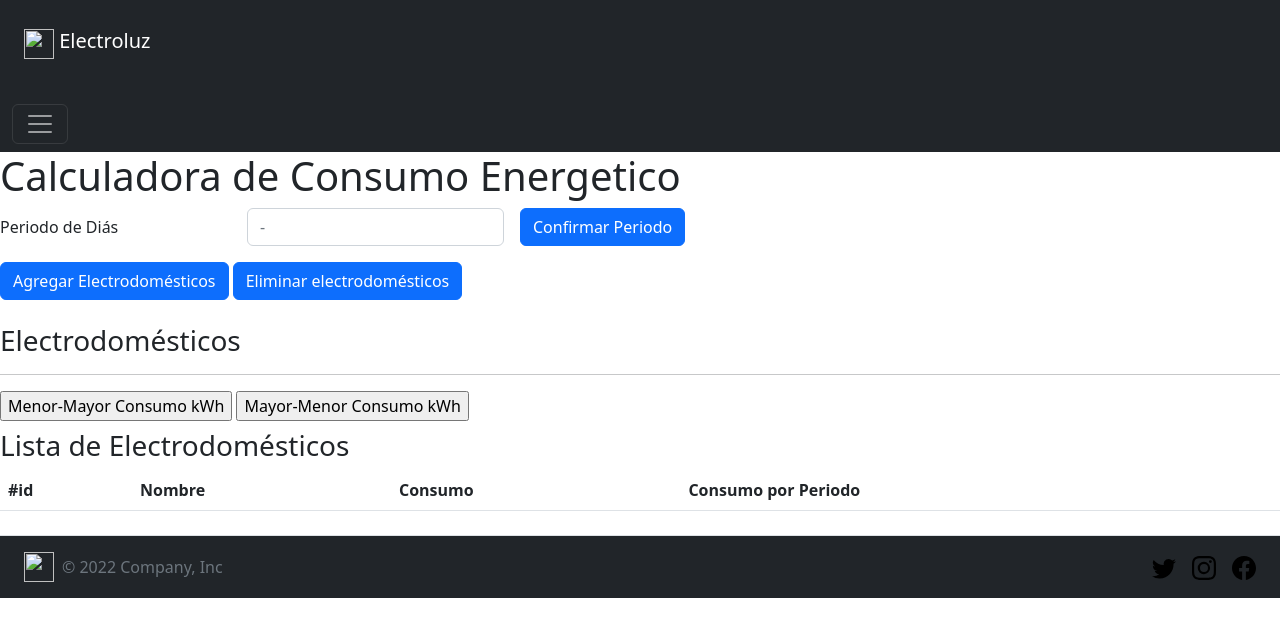
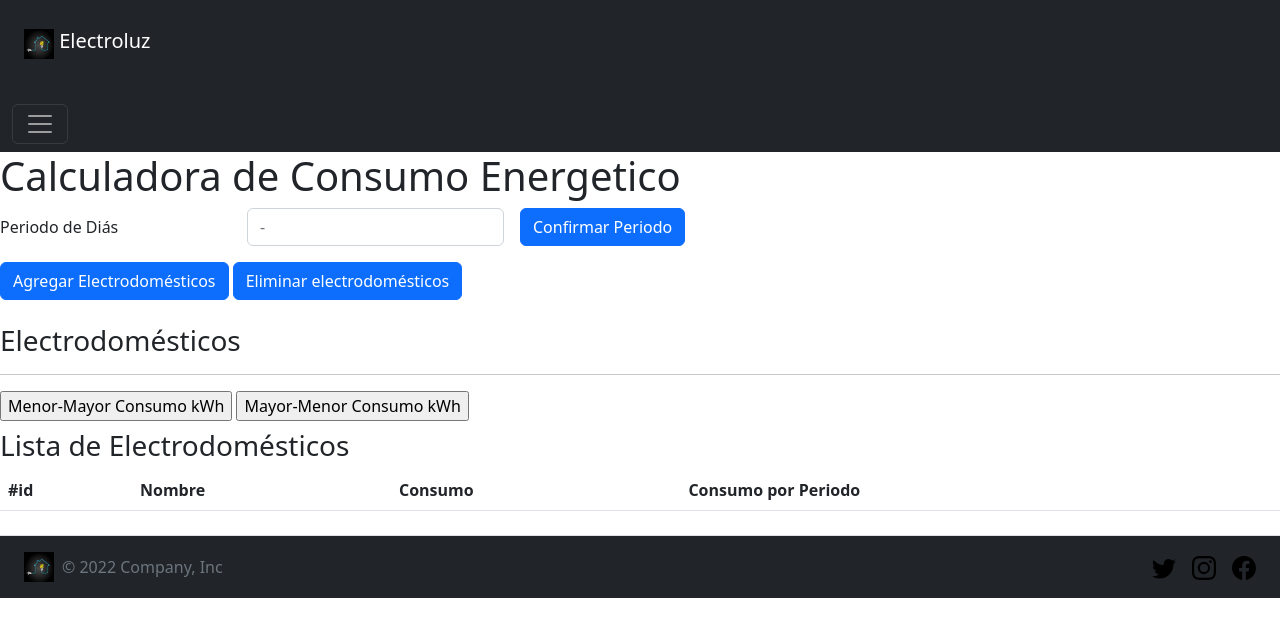
Before and after one commit to opazodeborah/javascript-coderhouse, a plain HTML site: page index.html in a window 1280 px wide. Drawn offline with nearby package versions, Linux system fonts and the light colour scheme.

Commit message:
Update index.html

```diff
--- a/index.html
+++ b/index.html
@@ -26,7 +26,7 @@
 <!-- Image and text -->
 <nav class="navbar navbar-light bg-dark p-4">
   <a class="navbar-brand text-white h4" href="#">
-    <img src="/imagenes/logo_js.jpg" width="30" height="30" class="d-inline-block align-top" alt="">
+    <img src="logo_js.jpg" width="30" height="30" class="d-inline-block align-top" alt="">
     Electroluz
   </a>
 </nav>
@@ -144,7 +144,7 @@
         <footer class="d-flex flex-wrap justify-content-between align-items-center py-3 my-4 border-top bg-dark p-4">
           <div class="col-md-4 d-flex align-items-center">
             <a href="/" class="mb-3 me-2 mb-md-0 text-muted text-decoration-none lh-1">
-              <img src="/imagenes/logo_js.jpg" width="30" height="30" class="d-inline-block align-top" alt="">
+              <img src="logo_js.jpg" width="30" height="30" class="d-inline-block align-top" alt="">
             </a>
             <span class="mb-3 mb-md-0 text-muted">© 2022 Company, Inc</span>
           </div>
```
